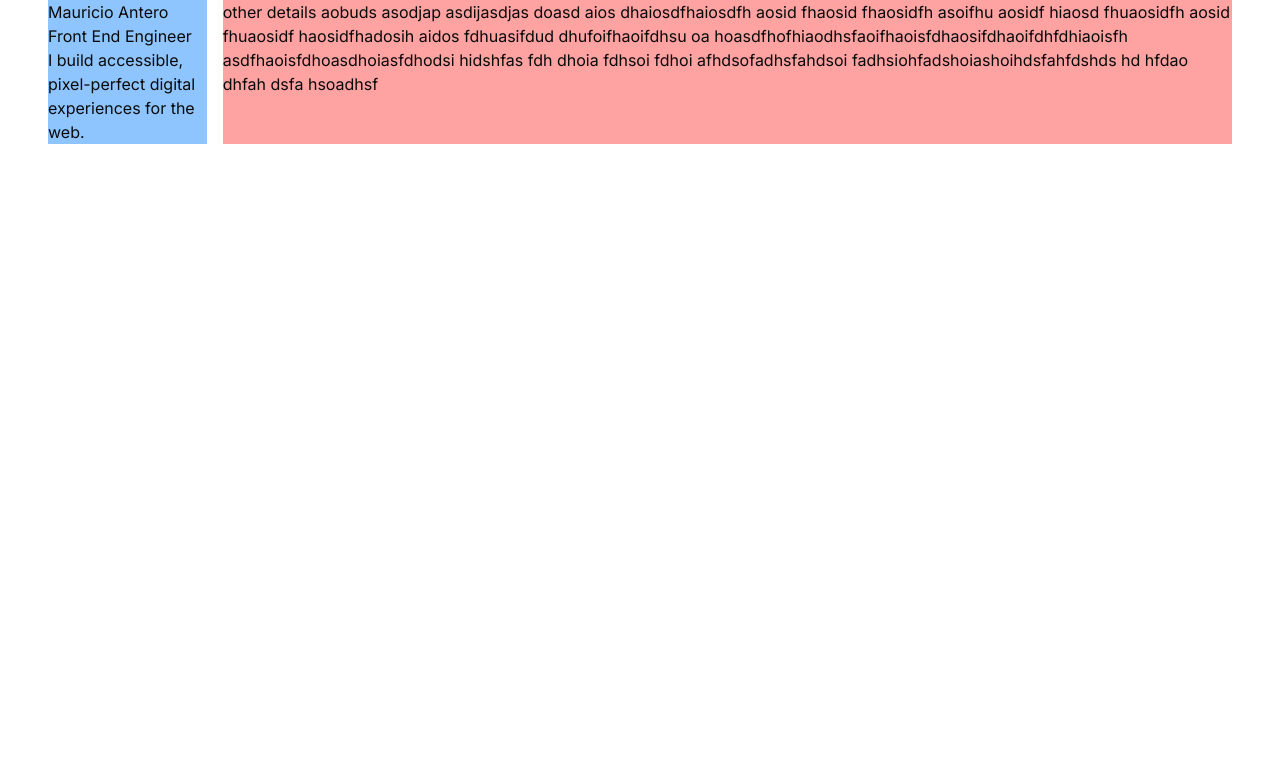
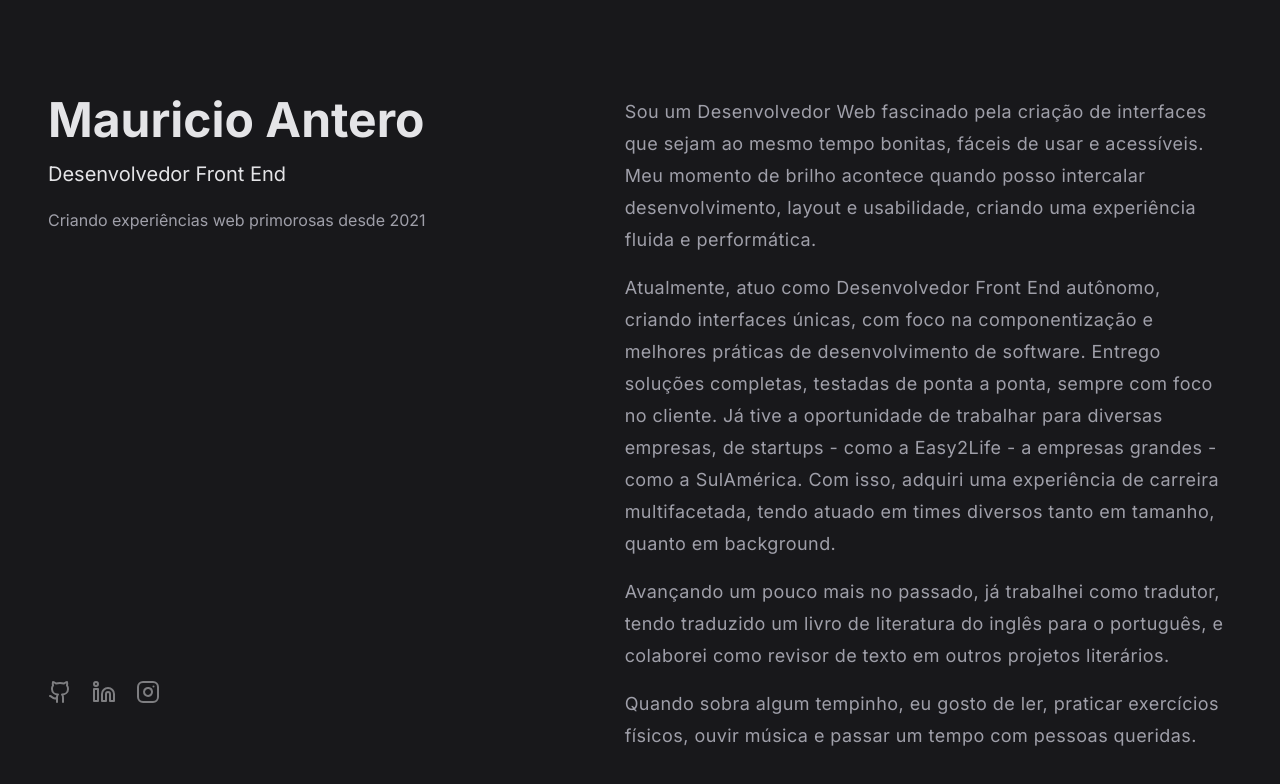
Before and after one commit to mjunior447/personal-website, a Next.js app: page / in a window 1280 px wide. Shown: the top 784 px of the page. Built offline with nearby package versions, Linux system fonts and the light colour scheme.

Commit message:
feat: create About section

```diff
--- a/src/app/layout.tsx
+++ b/src/app/layout.tsx
@@ -18,7 +18,7 @@ export default function RootLayout({
 }>) {
   return (
     <html lang="en">
-      <body className={inter.className}>{children}</body>
+      <body className={`${inter.className} bg-zinc-900`}>{children}</body>
     </html>
   );
 }
--- a/src/components/Header.tsx
+++ b/src/components/Header.tsx
@@ -1,9 +1,46 @@
+import InstagramLogo from "@/src/components/icons/InstagramLogo";
+import LinkedInLogo from "./icons/LinkedInLogo";
+import GithubLogo from "./icons/GithubLogo";
+
 const Header = () => {
   return (
-    <header className="bg-blue-300">
-      <h1>Mauricio Antero</h1>
-      <h2>Front End Engineer</h2>
-      <p>I build accessible, pixel-perfect digital experiences for the web.</p>
+    <header className="lg:sticky lg:top-0 lg:flex lg:max-h-screen lg:w-[48%] lg:flex-col lg:justify-between lg:py-24 text-zinc-200">
+      <div>
+        <h1 className="text-4xl md:text-5xl font-bold">Mauricio Antero</h1>
+        <h2 className="text-lg md:text-xl mt-4">Desenvolvedor Front End</h2>
+        <p className="mt-5 text-zinc-400">
+          Criando experiências web primorosas desde 2021
+        </p>
+      </div>
+      <ul className="mt-8 lg:mt-0 inline-flex gap-5">
+        <li>
+          <a
+            href="https://github.com/mjunior447"
+            target="_blank"
+            aria-label="GitHub (opens in a new tab)"
+          >
+            <GithubLogo classNames="hover:opacity-100" />
+          </a>
+        </li>
+        <li>
+          <a
+            href="https://www.linkedin.com/in/mauricio-antero/"
+            target="_blank"
+            aria-label="LinkedIn (opens in a new tab)"
+          >
+            <LinkedInLogo classNames="hover:opacity-100" />
+          </a>
+        </li>
+        <li>
+          <a
+            href="https://www.instagram.com/mau_antero"
+            target="_blank"
+            aria-label="Instagram (opens in a new tab)"
+          >
+            <InstagramLogo classNames="hover:opacity-100" />
+          </a>
+        </li>
+      </ul>
     </header>
   );
 };
--- a/src/components/MainContent.tsx
+++ b/src/components/MainContent.tsx
@@ -1,13 +1,36 @@
 const MainContent = () => {
   return (
-    <main className="bg-red-300">
-      other details aobuds asodjap asdijasdjas doasd aios dhaiosdfhaiosdfh aosid
-      fhaosid fhaosidfh asoifhu aosidf hiaosd fhuaosidfh aosid fhuaosidf
-      haosidfhadosih aidos fdhuasifdud dhufoifhaoifdhsu oa
-      hoasdfhofhiaodhsfaoifhaoisfdhaosifdhaoifdhfdhiaoisfh
-      asdfhaoisfdhoasdhoiasfdhodsi hidshfas fdh dhoia fdhsoi fdhoi
-      afhdsofadhsfahdsoi fadhsiohfadshoiashoihdsfahfdshds hd hfdao dhfah dsfa
-      hsoadhsf
+    <main className="pt-24 lg:w-[52%] lg:py-24">
+      <section className="text-md md:text-lg text-zinc-400 tracking-wide leading-8">
+        <p className="mb-4">
+          Sou um Desenvolvedor Web fascinado pela criação de interfaces que
+          sejam ao mesmo tempo bonitas, fáceis de usar e acessíveis. Meu momento
+          de brilho acontece quando posso intercalar desenvolvimento, layout e
+          usabilidade, criando uma experiência fluida e performática.
+        </p>
+
+        <p className="mb-4">
+          Atualmente, atuo como Desenvolvedor Front End autônomo, criando
+          interfaces únicas, com foco na componentização e melhores práticas de
+          desenvolvimento de software. Entrego soluções completas, testadas de
+          ponta a ponta, sempre com foco no cliente. Já tive a oportunidade de
+          trabalhar para diversas empresas, de startups - como a Easy2Life - a
+          empresas grandes - como a SulAmérica. Com isso, adquiri uma
+          experiência de carreira multifacetada, tendo atuado em times diversos
+          tanto em tamanho, quanto em background.
+        </p>
+
+        <p className="mb-4">
+          Avançando um pouco mais no passado, já trabalhei como tradutor, tendo
+          traduzido um livro de literatura do inglês para o português, e
+          colaborei como revisor de texto em outros projetos literários.
+        </p>
+
+        <p className="mb-4">
+          Quando sobra algum tempinho, eu gosto de ler, praticar exercícios
+          físicos, ouvir música e passar um tempo com pessoas queridas.
+        </p>
+      </section>
     </main>
   );
 };
--- /dev/null
+++ b/src/components/icons/GithubLogo.tsx
@@ -0,0 +1,31 @@
+const GithubLogo = ({
+  width = 24,
+  height = 24,
+  stroke = "currentColor",
+  classNames,
+}: {
+  width?: number;
+  height?: number;
+  stroke?: string;
+  classNames?: string;
+}) => {
+  return (
+    <svg
+      xmlns="http://www.w3.org/2000/svg"
+      width={width}
+      height={height}
+      viewBox="0 0 24 24"
+      fill="none"
+      stroke={stroke}
+      strokeWidth="2"
+      strokeLinecap="round"
+      strokeLinejoin="round"
+      className={`${classNames} opacity-50`}
+    >
+      <path d="M15 22v-4a4.8 4.8 0 0 0-1-3.5c3 0 6-2 6-5.5.08-1.25-.27-2.48-1-3.5.28-1.15.28-2.35 0-3.5 0 0-1 0-3 1.5-2.64-.5-5.36-.5-8 0C6 2 5 2 5 2c-.3 1.15-.3 2.35 0 3.5A5.403 5.403 0 0 0 4 9c0 3.5 3 5.5 6 5.5-.39.49-.68 1.05-.85 1.65-.17.6-.22 1.23-.15 1.85v4" />
+      <path d="M9 18c-4.51 2-5-2-7-2" />
+    </svg>
+  );
+};
+
+export default GithubLogo;
--- /dev/null
+++ b/src/components/icons/InstagramLogo.tsx
@@ -0,0 +1,32 @@
+const InstagramLogo = ({
+  width = 24,
+  height = 24,
+  stroke = "currentColor",
+  classNames,
+}: {
+  width?: number;
+  height?: number;
+  stroke?: string;
+  classNames?: string;
+}) => {
+  return (
+    <svg
+      xmlns="http://www.w3.org/2000/svg"
+      width={width}
+      height={height}
+      viewBox="0 0 24 24"
+      fill="none"
+      stroke={stroke}
+      strokeWidth="2"
+      strokeLinecap="round"
+      strokeLinejoin="round"
+      className={`${classNames} opacity-50`}
+    >
+      <rect width="20" height="20" x="2" y="2" rx="5" ry="5" />
+      <path d="M16 11.37A4 4 0 1 1 12.63 8 4 4 0 0 1 16 11.37z" />
+      <line x1="17.5" x2="17.51" y1="6.5" y2="6.5" />
+    </svg>
+  );
+};
+
+export default InstagramLogo;
--- /dev/null
+++ b/src/components/icons/LinkedInLogo.tsx
@@ -0,0 +1,32 @@
+const LinkedInLogo = ({
+  width = 24,
+  height = 24,
+  stroke = "currentColor",
+  classNames,
+}: {
+  width?: number;
+  height?: number;
+  stroke?: string;
+  classNames?: string;
+}) => {
+  return (
+    <svg
+      xmlns="http://www.w3.org/2000/svg"
+      width={width}
+      height={height}
+      viewBox="0 0 24 24"
+      fill="none"
+      stroke={stroke}
+      strokeWidth="2"
+      strokeLinecap="round"
+      strokeLinejoin="round"
+      className={`${classNames} opacity-50`}
+    >
+      <path d="M16 8a6 6 0 0 1 6 6v7h-4v-7a2 2 0 0 0-2-2 2 2 0 0 0-2 2v7h-4v-7a6 6 0 0 1 6-6z" />
+      <rect width="4" height="12" x="2" y="9" />
+      <circle cx="4" cy="4" r="2" />
+    </svg>
+  );
+};
+
+export default LinkedInLogo;
```
